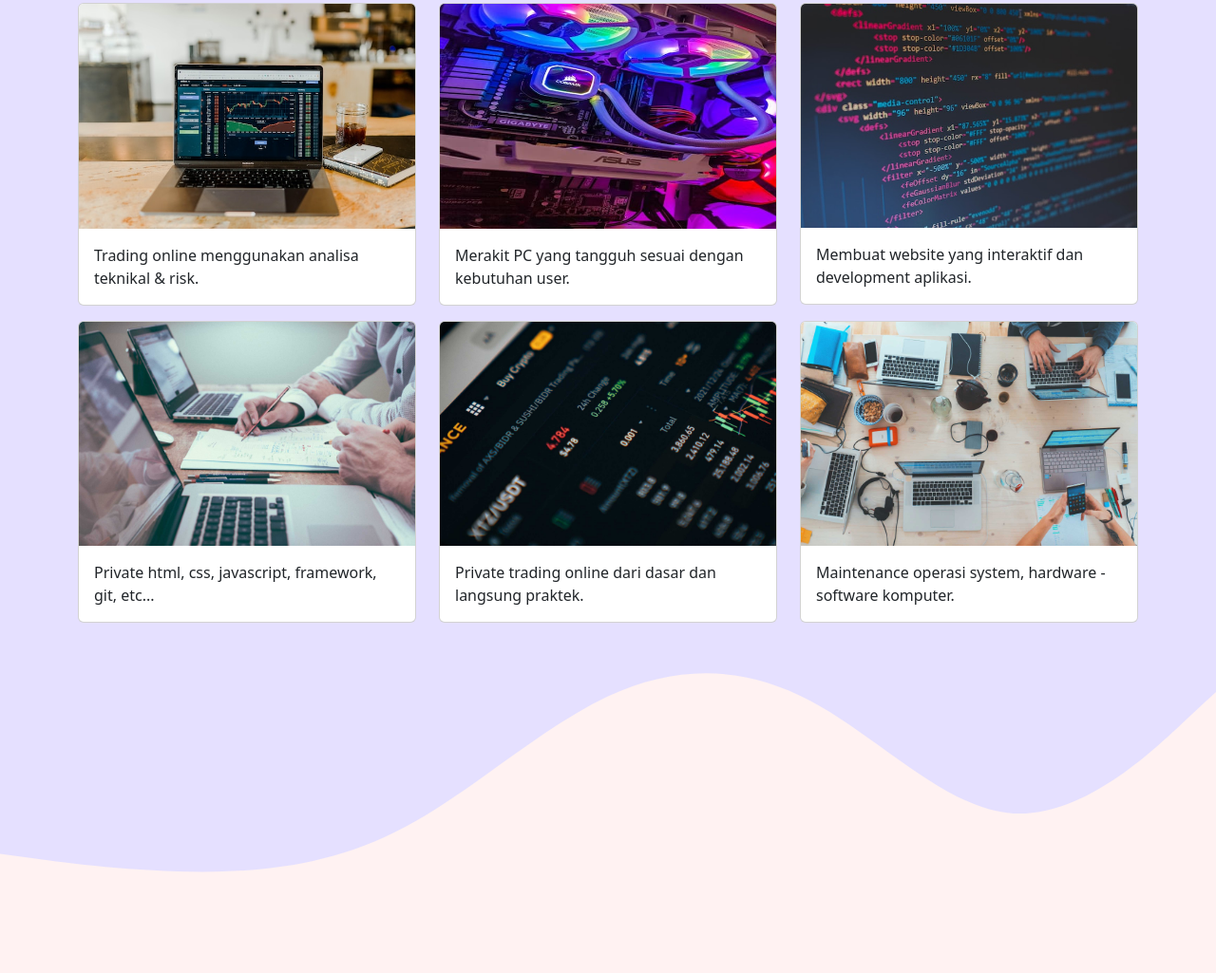
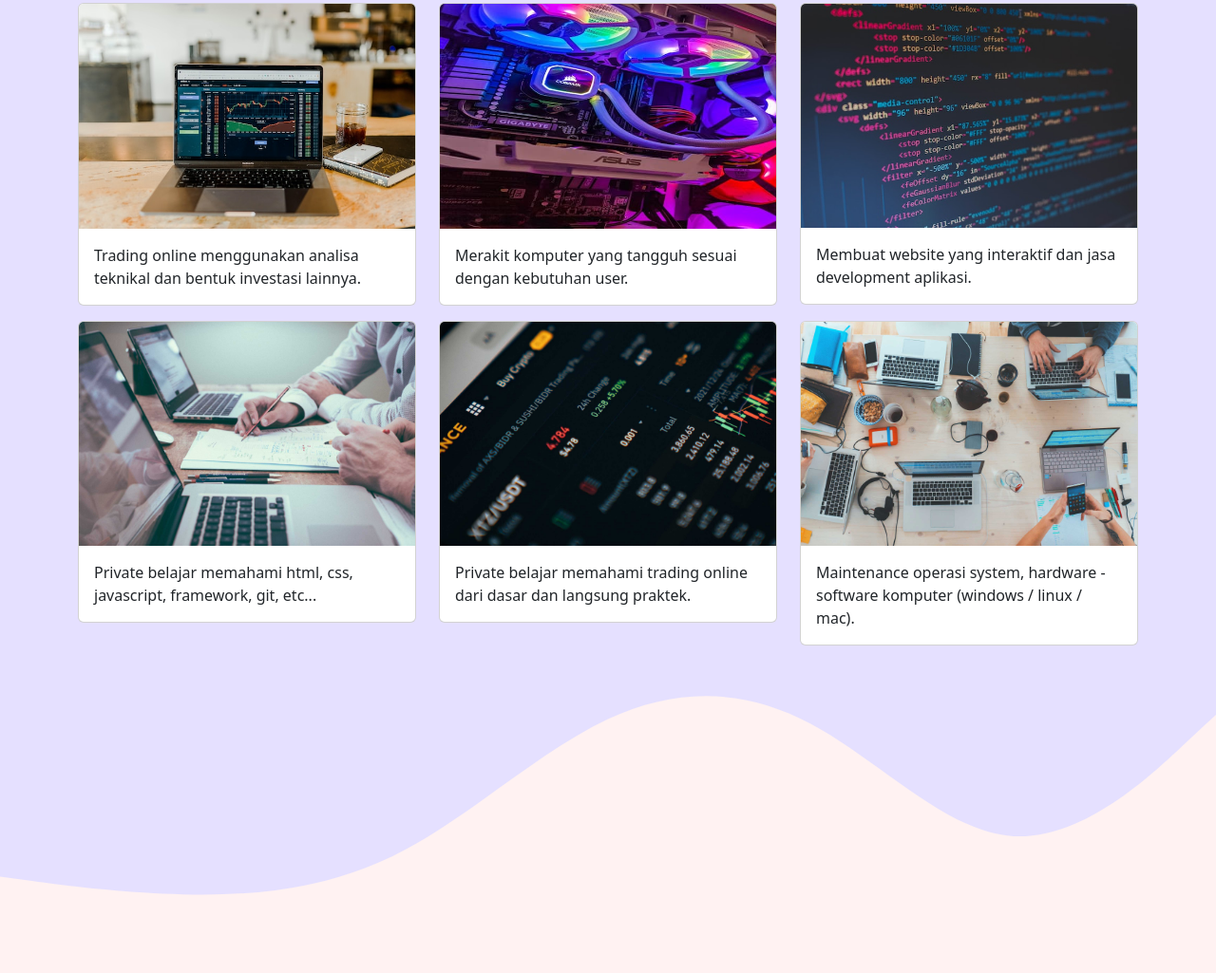
Before and after one commit to mulia19/mulia19.github.io, a plain HTML site: page index.html in a window 1280 px wide. Shown: the part 1608-2633 px from the top of the page at 95% size. Drawn offline with nearby package versions, Linux system fonts and the light colour scheme.

Commit message:
memperbaiki deskripsi portfolio

```diff
--- a/index.html
+++ b/index.html
@@ -137,7 +137,8 @@
               <img src="img/1.jpg" class="card-img-top" alt="trading" />
               <div class="card-body">
                 <p class="card-text">
-                  Trading online menggunakan analisa teknikal & risk.
+                  Trading online menggunakan analisa teknikal dan bentuk
+                  investasi lainnya.
                 </p>
               </div>
             </div>
@@ -147,7 +148,7 @@
               <img src="img/2.jpg" class="card-img-top" alt="trading" />
               <div class="card-body">
                 <p class="card-text">
-                  Merakit PC yang tangguh sesuai dengan kebutuhan user.
+                  Merakit komputer yang tangguh sesuai dengan kebutuhan user.
                 </p>
               </div>
             </div>
@@ -157,7 +158,7 @@
               <img src="img/3.jpg" class="card-img-top" alt="trading" />
               <div class="card-body">
                 <p class="card-text">
-                  Membuat website yang interaktif dan development aplikasi.
+                  Membuat website yang interaktif dan jasa development aplikasi.
                 </p>
               </div>
             </div>
@@ -167,7 +168,8 @@
               <img src="img/4.jpg" class="card-img-top" alt="trading" />
               <div class="card-body">
                 <p class="card-text">
-                  Private html, css, javascript, framework, git, etc...
+                  Private belajar memahami html, css, javascript, framework,
+                  git, etc...
                 </p>
               </div>
             </div>
@@ -177,7 +179,8 @@
               <img src="img/5.JPG" class="card-img-top" alt="trading" />
               <div class="card-body">
                 <p class="card-text">
-                  Private trading online dari dasar dan langsung praktek.
+                  Private belajar memahami trading online dari dasar dan
+                  langsung praktek.
                 </p>
               </div>
             </div>
@@ -187,7 +190,8 @@
               <img src="img/6.jpg" class="card-img-top" alt="trading" />
               <div class="card-body">
                 <p class="card-text">
-                  Maintenance operasi system, hardware - software komputer.
+                  Maintenance operasi system, hardware - software komputer
+                  (windows / linux / mac).
                 </p>
               </div>
             </div>
```
